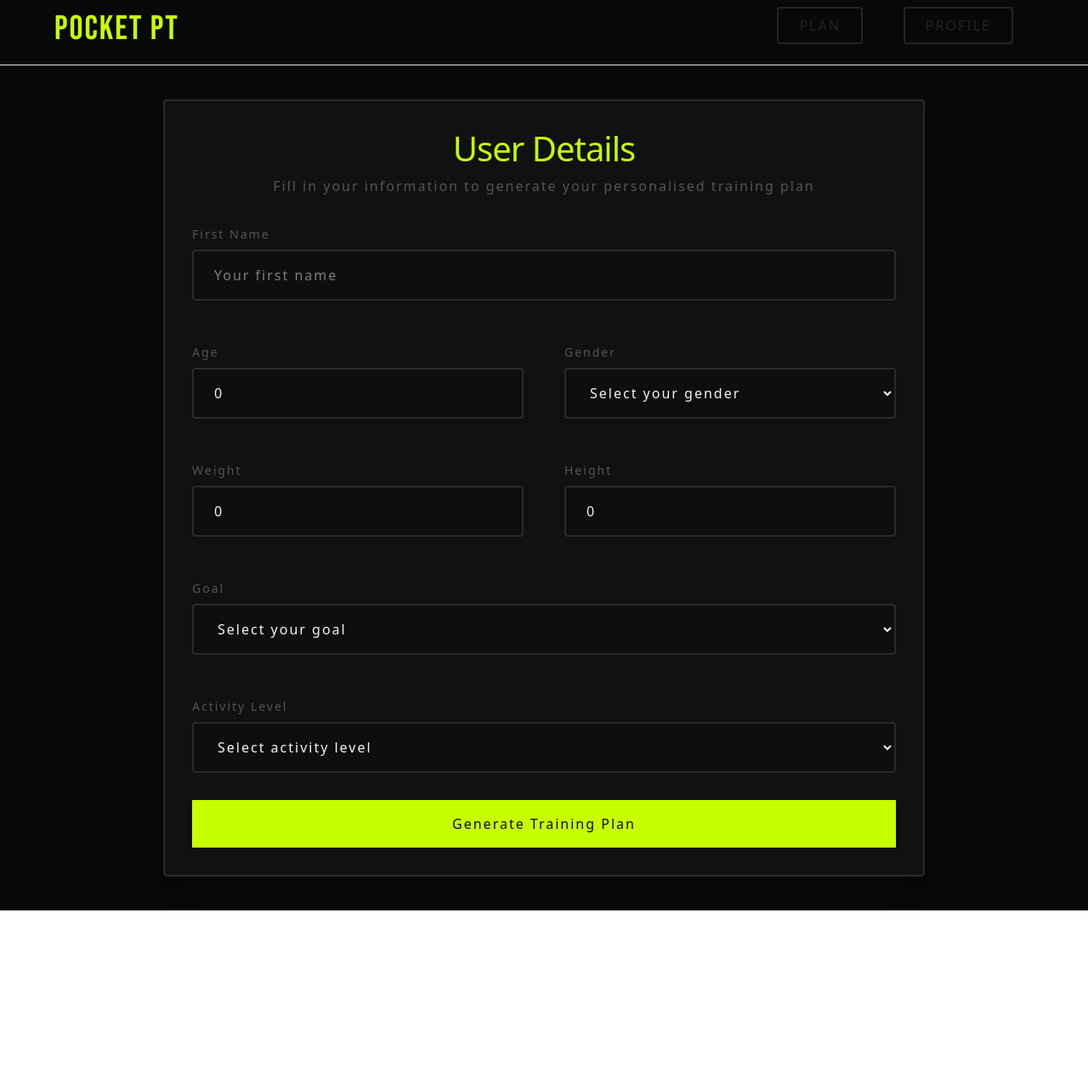
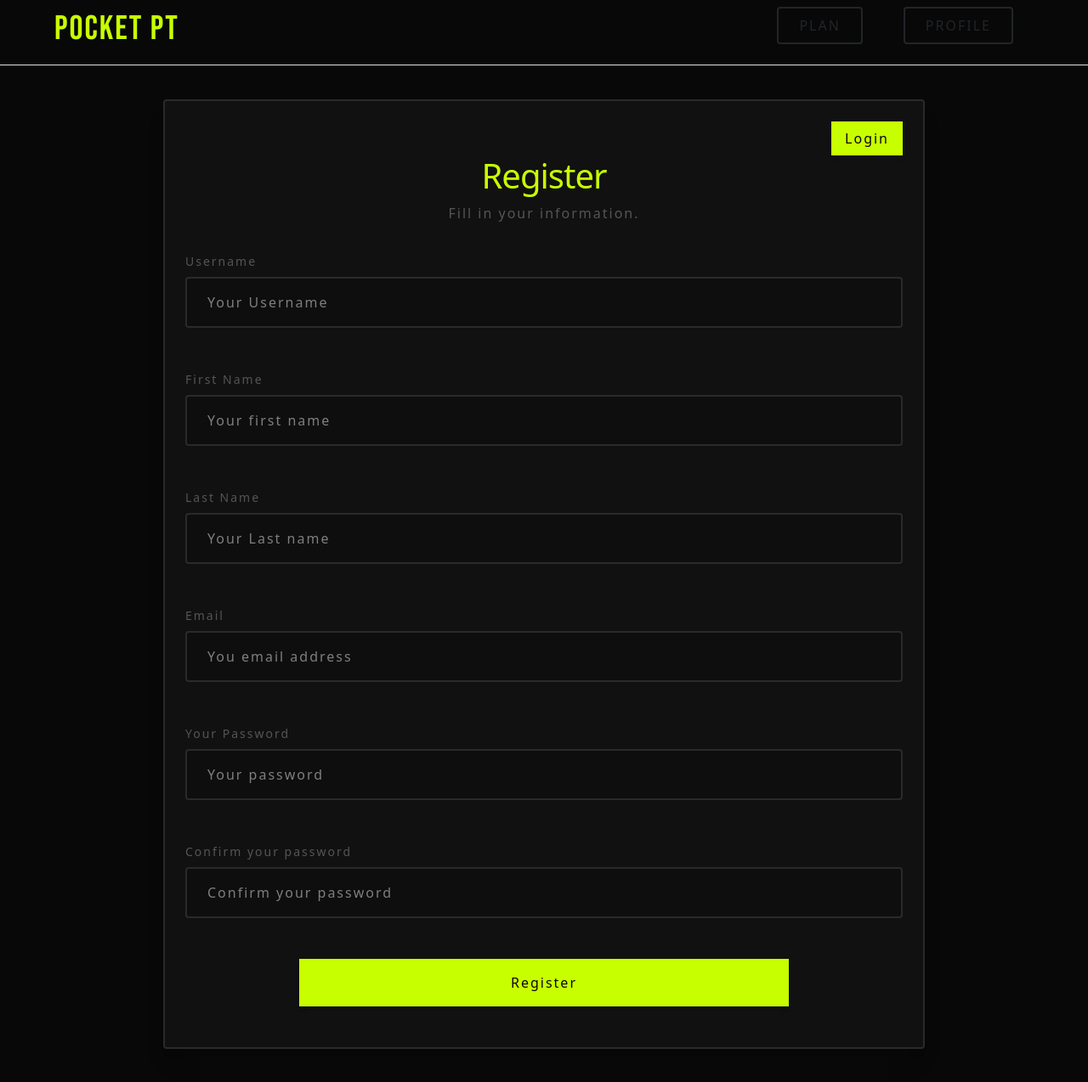
Before and after one commit to Sosenaa/pocketPT, a React (Vite) app: page / in a window 1280 px wide. Shown: the whole page at 85% size. Before the commit the page ends 1072 px from the top, so only its background shows below. Built offline with nearby package versions, Linux system fonts and the light colour scheme.

Commit message:
Login button added to Register page

```diff
--- a/src/App.tsx
+++ b/src/App.tsx
@@ -13,7 +13,7 @@ function App() {
 
       <BrowserRouter>
         <Routes>
-          <Route path="/" element={<UserForm />} />
+          <Route path="/" element={<Register />} />
           <Route path="/Register" element={<Register />} />
           <Route path="/UserForm" element={<UserForm />} />
           <Route path="/TrainingPlanGen" element={<TrainingPlanGen />} />
--- a/src/components/Register.tsx
+++ b/src/components/Register.tsx
@@ -49,7 +49,15 @@ const Register = () => {
   return (
     <div className="min-h-screen px-4 py-10 bg-[#080808]">
       <div className="mx-auto max-w-4xl">
-        <div className="rounded-sm border-2 border-[#2a2a2e] bg-[#111] p-6 shadow-xl md:p-8">
+        <div className="rounded-sm border-2 border-[#2a2a2e] bg-[#111] p-4 shadow-xl md:p-8">
+          <div className="flex w-full justify-content-end">
+            <button
+              onClick={() => navigate("/Login")}
+              className="text-center rounded-sm bg-[#C8FF00] px-3 py-2 text-md font-medium text-[#080808] shadow-md transition hover:bg-slate-800"
+            >
+              Login
+            </button>
+          </div>
           <div className="mb-8 text-center text-[#C8FF00]">
             <h1 className="text-3xl font-bold tracking-tight ">Register</h1>
             <p className="mt-2 text-md text-[#555] ">
@@ -171,7 +179,7 @@ const Register = () => {
             <div className="flex w-full justify-content-center">
               <button
                 type="submit"
-                className="w-full max-w-xl rounded-sm bg-[#C8FF00] px-5 py-3 text-md font-medium text-[#080808] shadow-md transition hover:bg-slate-800 "
+                className="w-full max-w-xl rounded-sm bg-[#C8FF00] px-5 py-3 text-md font-medium text-[#080808] shadow-md transition hover:bg-slate-800 my-4"
               >
                 Register
               </button>
```
